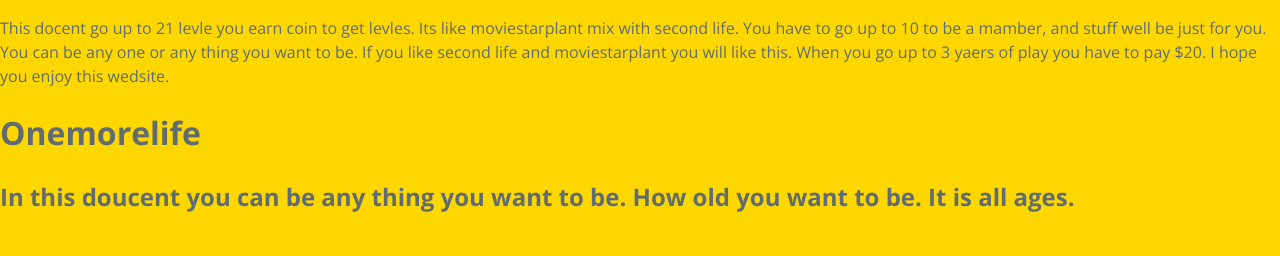
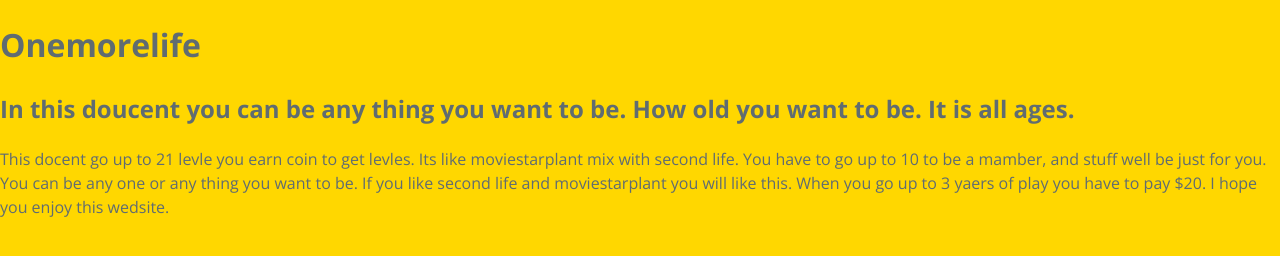
Before and after one commit to bigmoney708/onemorelife, a plain HTML site: page index.html in a window 1280 px wide. Drawn offline with nearby package versions, Linux system fonts and the light colour scheme.

Commit message:
Update index.html

```diff
--- a/index.html
+++ b/index.html
@@ -1,16 +1,18 @@
 <!DOCTYPE html>
 <html lang="en-us">
   <head>
-    <meta charset="UTF-8">
+     <meta charset="UTF-8">
     <title>Onemorelife by bigmoney708</title>
     <meta name="viewport" content="width=device-width, initial-scale=1">
     <link rel="stylesheet" type="text/css" href="stylesheets/normalize.css" media="screen">
     <link href='https://fonts.googleapis.com/css?family=Open+Sans:400,700' rel='stylesheet' type='text/css'>
-    <p>This docent go up to 21 levle you earn coin to get levles. Its like moviestarplant mix with second life. You have to go up to 10 to be a mamber, and stuff well be just for you. You can be any one or any thing you want to be. If you like second life and moviestarplant you will like this. When you go up to 3 yaers of play you have to pay $20. I hope you enjoy this wedsite.
+
     <link rel="stylesheet" type="text/css" href="stylesheets/stylesheet.css" media="screen">
     <link rel="stylesheet" type="text/css" href="stylesheets/github-light.css" media="screen">
   </head>
   <body>
     <h1>Onemorelife</h1>
     <h2>In this doucent you can be any thing you want to be. How old you want to be. It is all ages.</h2>
+    <p>This docent go up to 21 levle you earn coin to get levles. Its like moviestarplant mix with second life. You have to go up to 10 to be a mamber, and stuff well be just for you. You can be any one or any thing you want to be. If you like second life and moviestarplant you will like this. When you go up to 3 yaers of play you have to pay $20. I hope you enjoy this wedsite.</p>
+    </body>
 </html>
```
